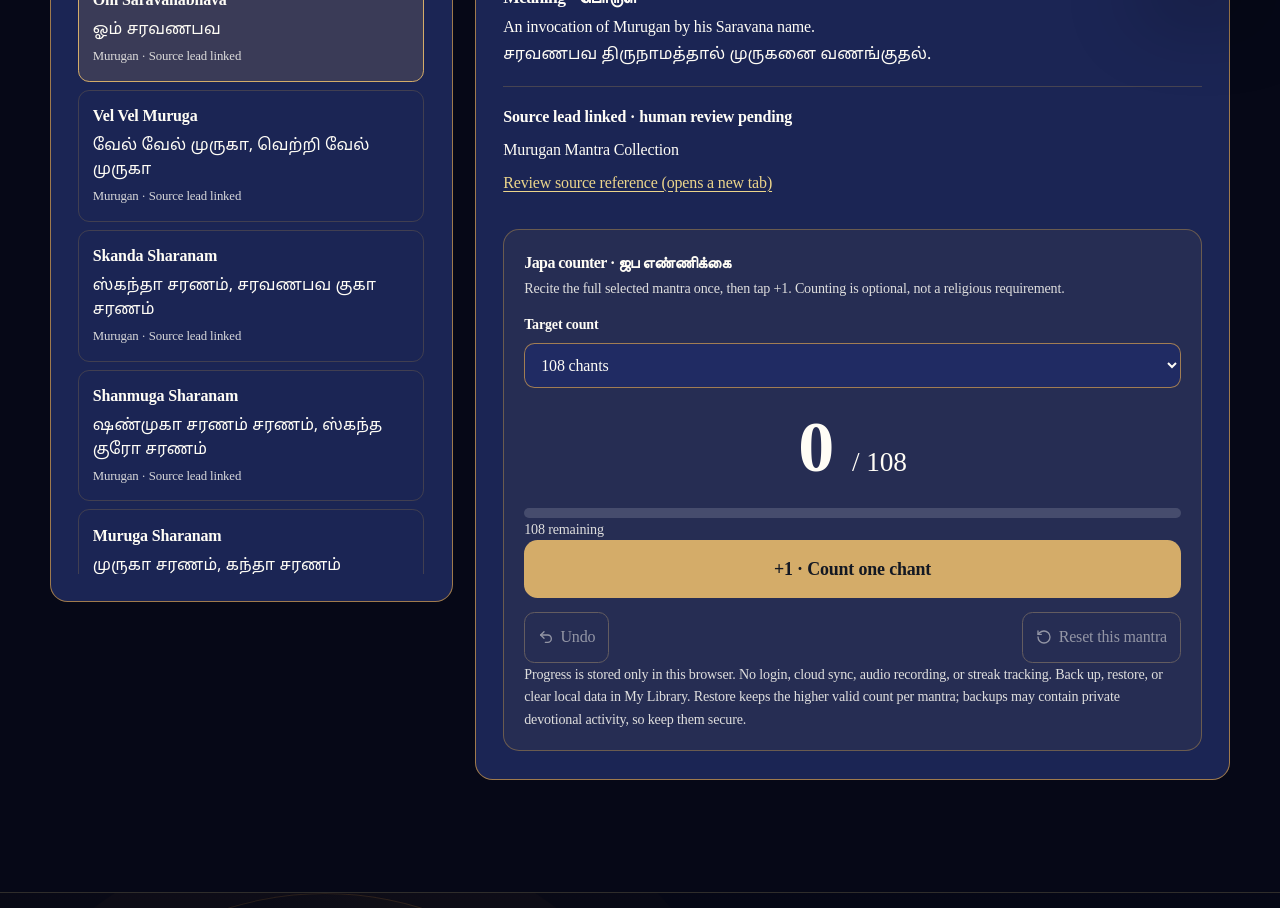
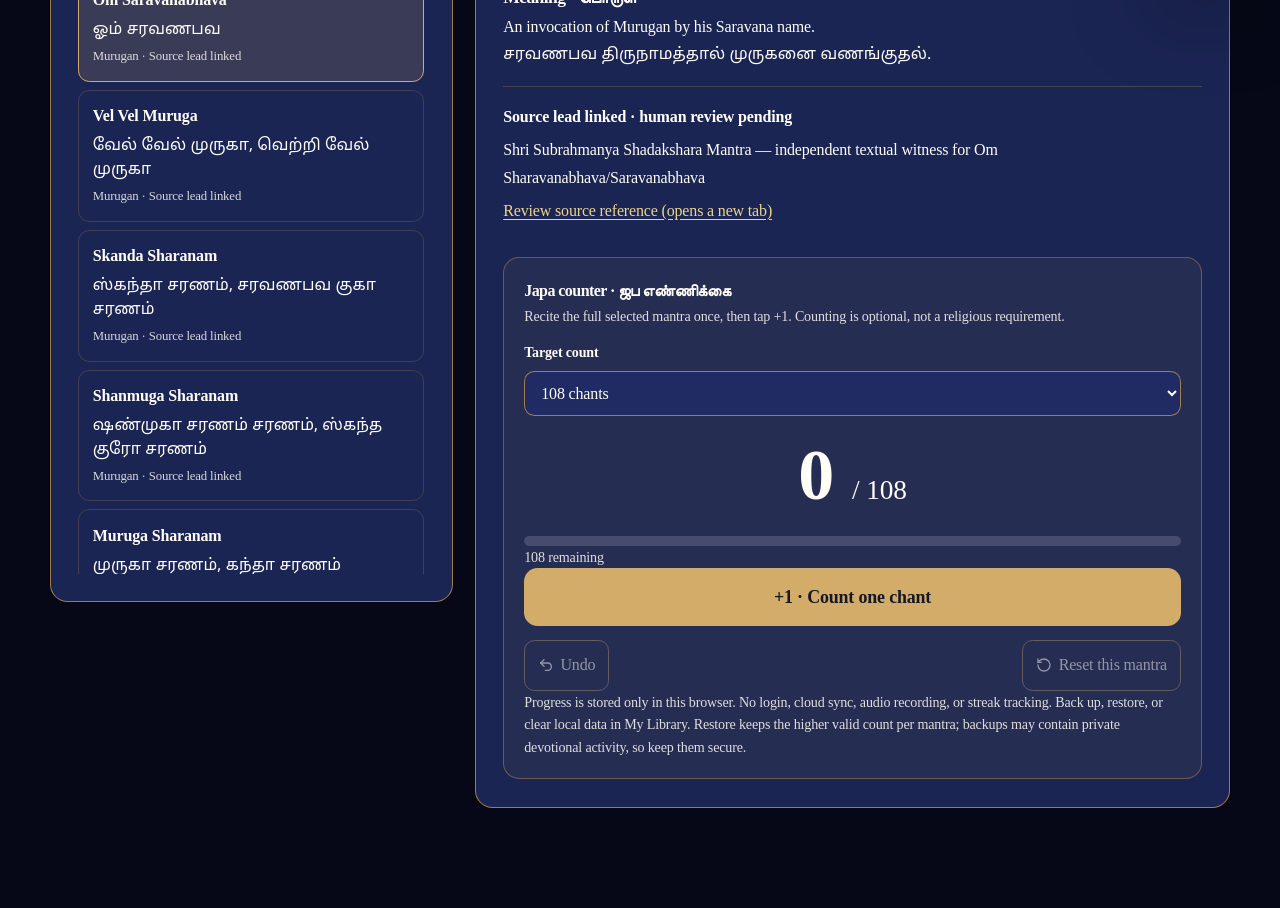
Before and after one commit to ssakthivel02/DivyaNexus, a React (Vite) app in the folder client/: page /mantras in a window 1280 px wide. Shown: the part 800-1708 px from the top of the page. Built offline with nearby package versions, Linux system fonts and the light colour scheme.

Commit message:
docs(mantras): strengthen Murugan and Shiva source witnesses

```diff
--- a/client/src/data/mantras.ts
+++ b/client/src/data/mantras.ts
@@ -28,8 +28,8 @@ export const mantraRecords: readonly MantraRecord[] = [
     "iast": "oṃ saravaṇabhava",
     "englishMeaning": "An invocation of Murugan by his Saravana name.",
     "tamilMeaning": "சரவணபவ திருநாமத்தால் முருகனை வணங்குதல்.",
-    "sourceLabel": "Murugan Mantra Collection",
-    "sourceUrl": "https://omsaravanabhava.org/murugan-mantras.html",
+    "sourceLabel": "Shri Subrahmanya Shadakshara Mantra — independent textual witness for Om Sharavanabhava/Saravanabhava",
+    "sourceUrl": "https://sanskritdocuments.org/doc_subrahmanya/subrahmaNyaShaDakSharamantraH2.html",
     "evidenceStatus": "linked-reference"
   },
   {
@@ -93,8 +93,8 @@ export const mantraRecords: readonly MantraRecord[] = [
     "iast": "oṃ namaḥ śivāya",
     "englishMeaning": "Salutations to Shiva; commonly called the five-syllable mantra (excluding Om).",
     "tamilMeaning": "சிவபெருமானுக்கு வணக்கம் செலுத்தும் பஞ்சாட்சரத் திருநாமம்.",
-    "sourceLabel": "Shiva Panchakshari Bhashyam",
-    "sourceUrl": "https://sanskritdocuments.org/doc_devii/shivapanchAkSharIbhAShyam.html",
+    "sourceLabel": "Shiva Shadakshara Stotram — explicit Om Namah Shivaya witness",
+    "sourceUrl": "https://sanskritdocuments.org/doc_shiva/shivaShaDakSharastotram3.pdf",
     "evidenceStatus": "linked-reference"
   },
   {
```
Also changed, not shown: 1 other file (tests, documents, lock files or other folders).
